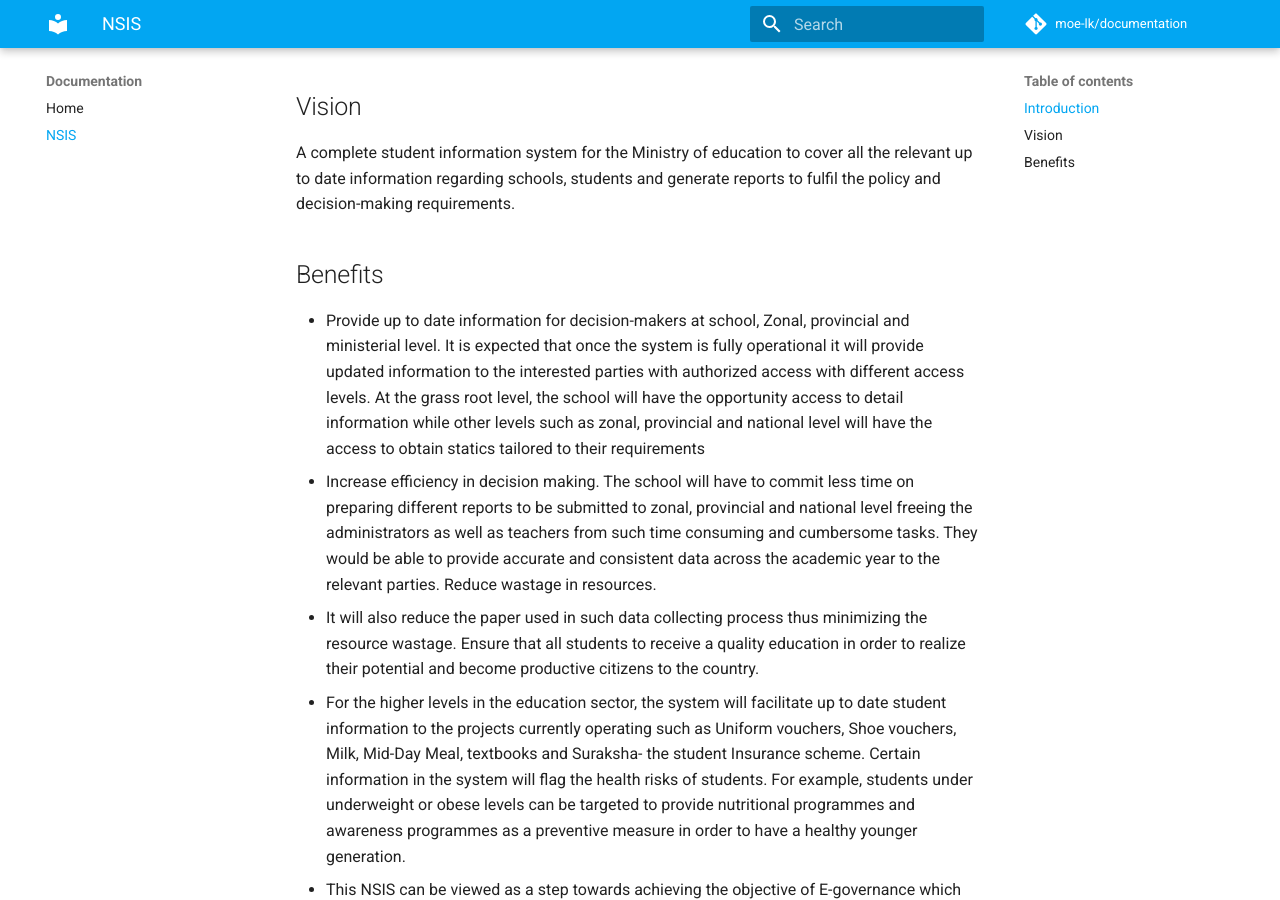
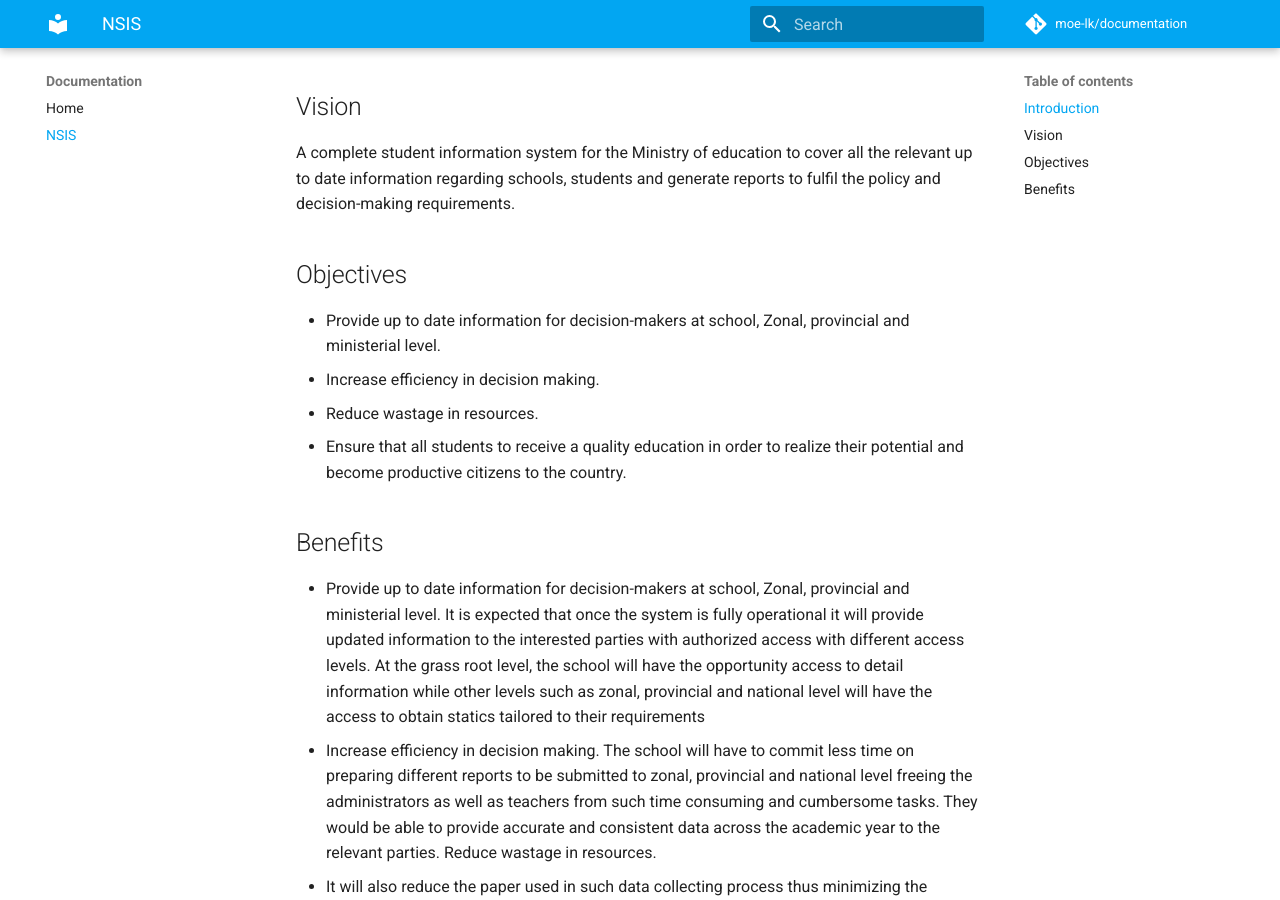
Before and after one commit to moe-lk/Documentation, an MkDocs documentation site: the page built from docs/nsis.md, in a window 1280 px wide and 900 px high, scrolled down 412 px. Built offline with MkDocs 1.6.1 and Material for MkDocs 9.7.7, drawn with Linux system fonts in a browser that asks for light colours; comment, search, counter and statistics services are not loaded.

Commit message:
Update nsis.md

```diff
--- a/docs/nsis.md
+++ b/docs/nsis.md
@@ -7,6 +7,15 @@ The National Student Information System (NSIS) is a centralized information syst
 ## Vision
 
 A complete student information system for the Ministry of education to cover all the relevant up to date information regarding schools, students and generate reports to fulfil the policy and decision-making requirements.
+
+## Objectives
+
+- Provide up to date information for decision-makers at school, Zonal, provincial and ministerial level.
+- Increase efficiency in decision making.
+- Reduce wastage in resources.
+- Ensure that all students to receive a quality education in order to realize their potential and become productive citizens to the country.
+
+
 
 ## Benefits
 
```
